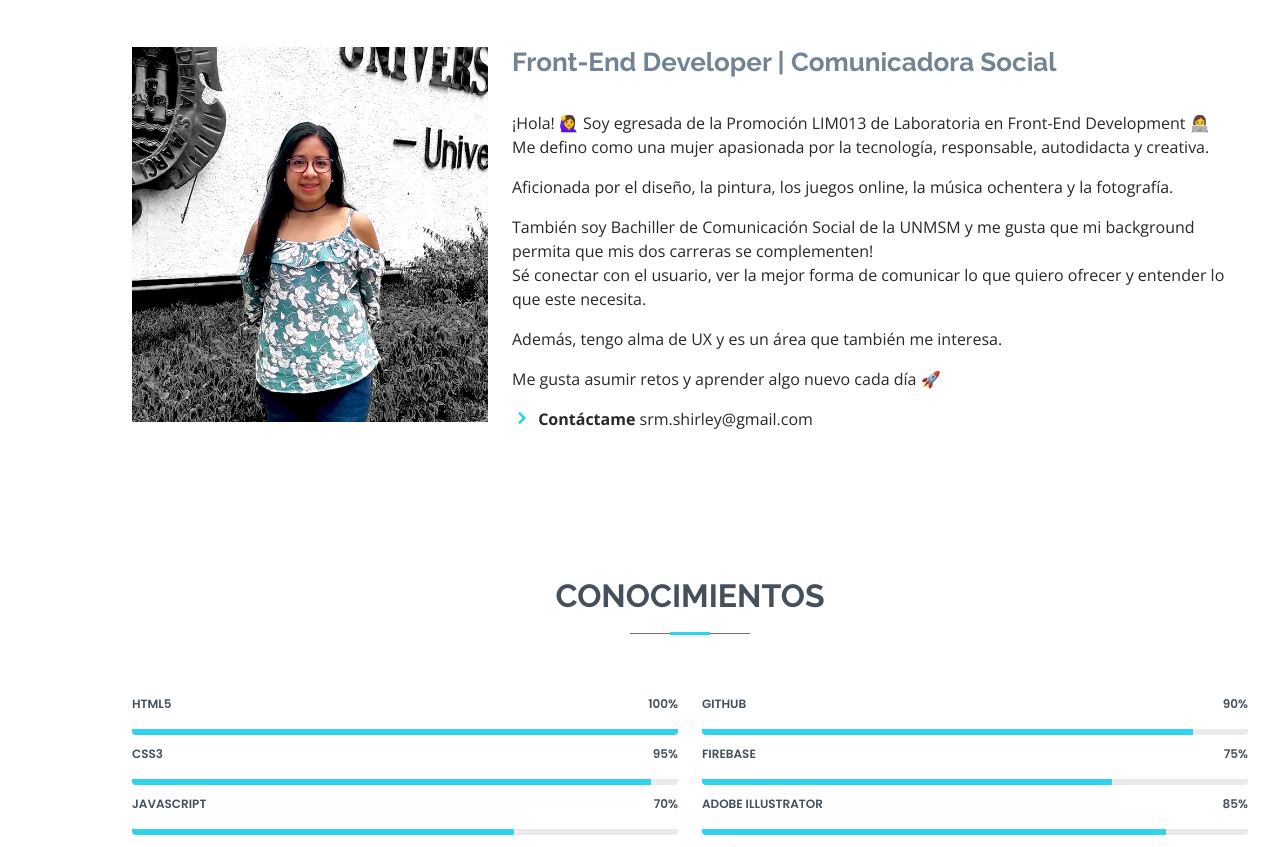
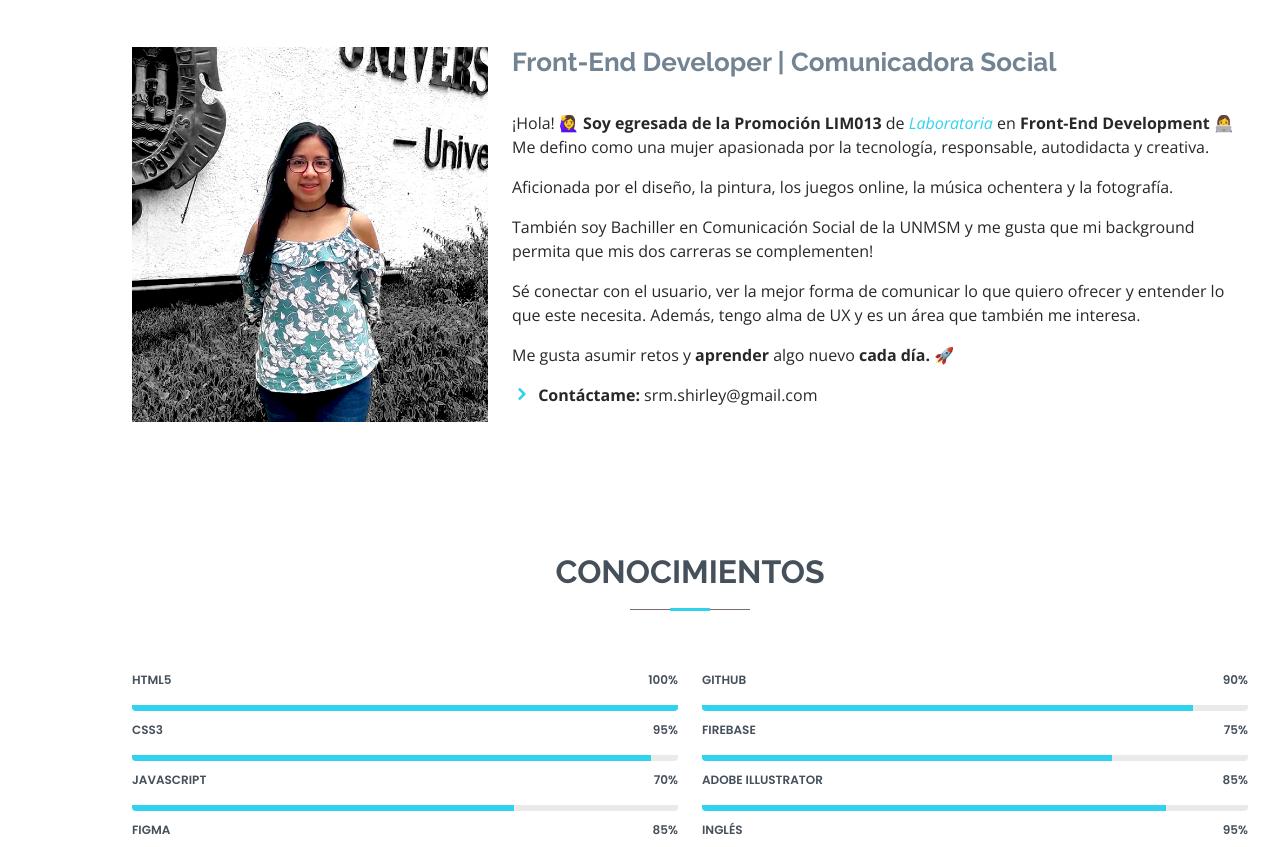
Before and after one commit to shinnmar/past_portfolio, a plain HTML site: page src/index.html in a window 1280 px wide. Shown: the part 921-1768 px from the top of the page. Drawn offline with nearby package versions, Linux system fonts and the light colour scheme.

Commit message:
Update - About Me section

```diff
--- a/src/index.html
+++ b/src/index.html
@@ -84,19 +84,17 @@
           <div class="col-lg-8 pt-4 pt-lg-0 content">
             <h3>Front-End Developer | Comunicadora Social </h3>
             <br>
-            <class class="font-italic">
-              ¡Hola! 🙋‍♀️ Soy egresada de la Promoción LIM013 de Laboratoria en Front-End Development 👩‍💻
+              ¡Hola! 🙋‍♀️ <b>Soy egresada de la Promoción LIM013</b> de <i><a href="https://www.laboratoria.la/" target="noopener">Laboratoria</a></i> en <b>Front-End Development</b> 👩‍💻
             <p>Me defino como una mujer apasionada por la tecnología, responsable, autodidacta y creativa.</p>
             <p>Aficionada por el diseño, la pintura, los juegos online, la música ochentera y la fotografía.</p>
-            <p>También soy Bachiller de Comunicación Social de la UNMSM y me gusta que mi background permita que mis dos carreras se complementen!</p>
-            </class>
-            <p>Sé conectar con el usuario, ver la mejor forma de comunicar lo que quiero ofrecer y entender lo que este necesita.</p>
-            <p>Además, tengo alma de UX y es un área que también me interesa.</p>
-            <p>Me gusta asumir retos y <span>aprender</span> algo nuevo <span>cada día</span> 🚀</p>
+            <p>También soy Bachiller en Comunicación Social de la UNMSM y me gusta que mi background permita que mis dos carreras se complementen!</p>
+            <p>Sé conectar con el usuario, ver la mejor forma de comunicar lo que quiero ofrecer y entender lo que este necesita.
+              Además, tengo alma de UX y es un área que también me interesa.</p>
+            <p>Me gusta asumir retos y <b>aprender</b> algo nuevo <b>cada día.</b> 🚀</p>
             <div class="row">
               <div class="col-lg-6">
                 <ul>
-                  <li><i class="icofont-rounded-right"></i> <strong>Contáctame</strong> srm.shirley@gmail.com</li>
+                  <li><i class="icofont-rounded-right"></i> <strong>Contáctame:</strong> srm.shirley@gmail.com</li>
                 </ul>
               </div>
             </div>
```
